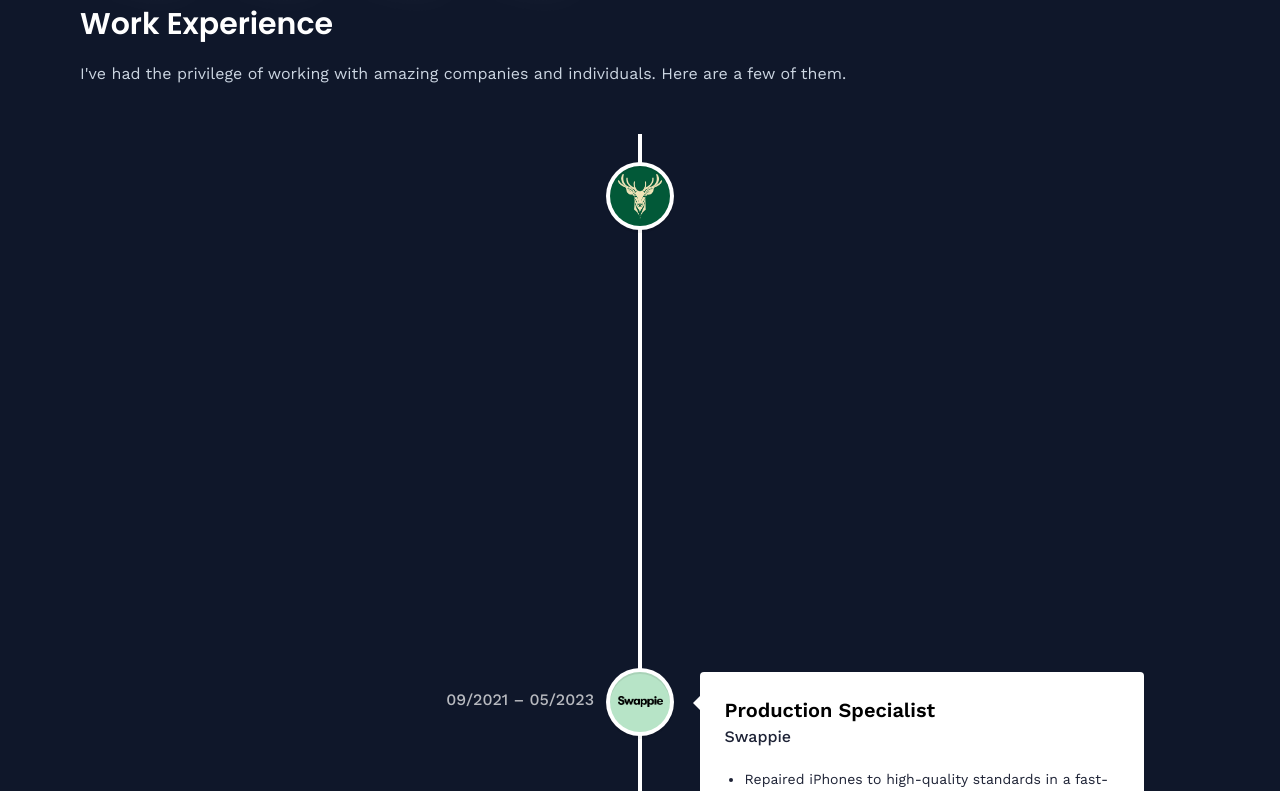
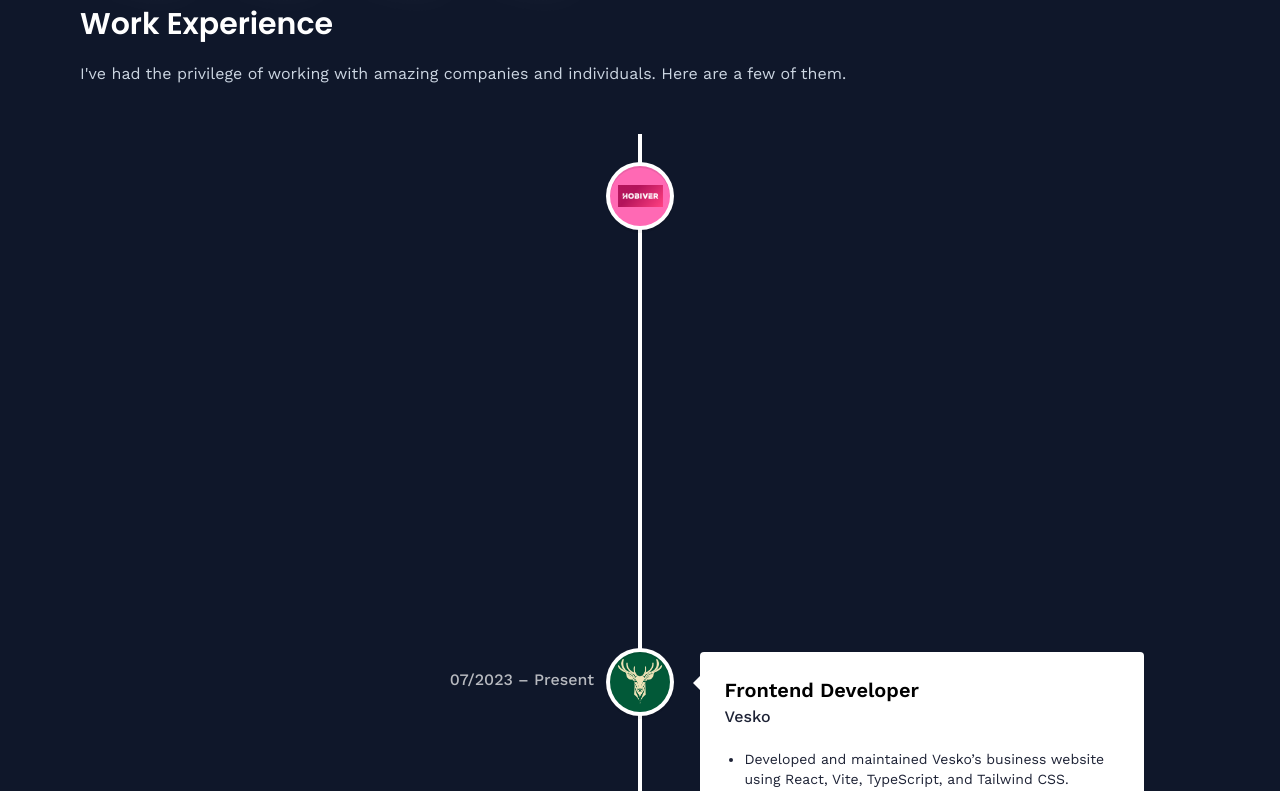
Before and after one commit to abhichhetri09/portfolio, a React (Vite) app: page /about in a window 1280 px wide. Shown: the part 1300-2091 px from the top of the page. Built offline with nearby package versions, Linux system fonts and the light colour scheme.

Commit message:
Add Hoviber icon and update experience details for Full Stack Software Engineer role

```diff
--- a/src/assets/icons/index.js
+++ b/src/assets/icons/index.js
@@ -35,6 +35,7 @@ import laravel from "./laravel.png";
 import swappie from "./swappie.webp";
 import php from "./php.svg";
 import logo from "./logo.png";
+import hoviber from "./hobiver.png";
 export {
   css,
   express,
@@ -73,4 +74,5 @@ export {
   laravel,
   swappie,
   php,
+  hoviber,
 };
--- a/src/constants/index.js
+++ b/src/constants/index.js
@@ -31,6 +31,7 @@ import {
   swappie,
   laravel,
   php,
+  hoviber,
 } from "../assets/icons";
 import { vesko } from "../assets/images";
 
@@ -149,6 +150,20 @@ export const skills = [
 
 export const experiences = [
   {
+    title: "Full Stack Software Engineer",
+    company_name: "Hoviber",
+    icon: hoviber,
+    iconBg: "#ff69b4",
+    date: "07/2025 – Present",
+    points: [
+      "Working as a Full Stack Engineer on a student mobile app using React Native, Expo, TypeScript, and Firebase.",
+      "Led the frontend mobile team, handling code reviews, team coordination, and sprint planning.",
+      "Implemented a custom calendar UI that fetches drop-in lessons and group sessions in real time.",
+      "Introduced bottom tab navigation and a hamburger menu for improved user experience.",
+      "Collaborated cross-functionally to define delivery methods and contributed to backend architecture design.",
+    ],
+  },
+  {
     title: "Frontend Developer ",
     company_name: "Vesko",
     icon: vesko,
```
Also changed, not shown: src/assets/icons/hobiver.png (added).
